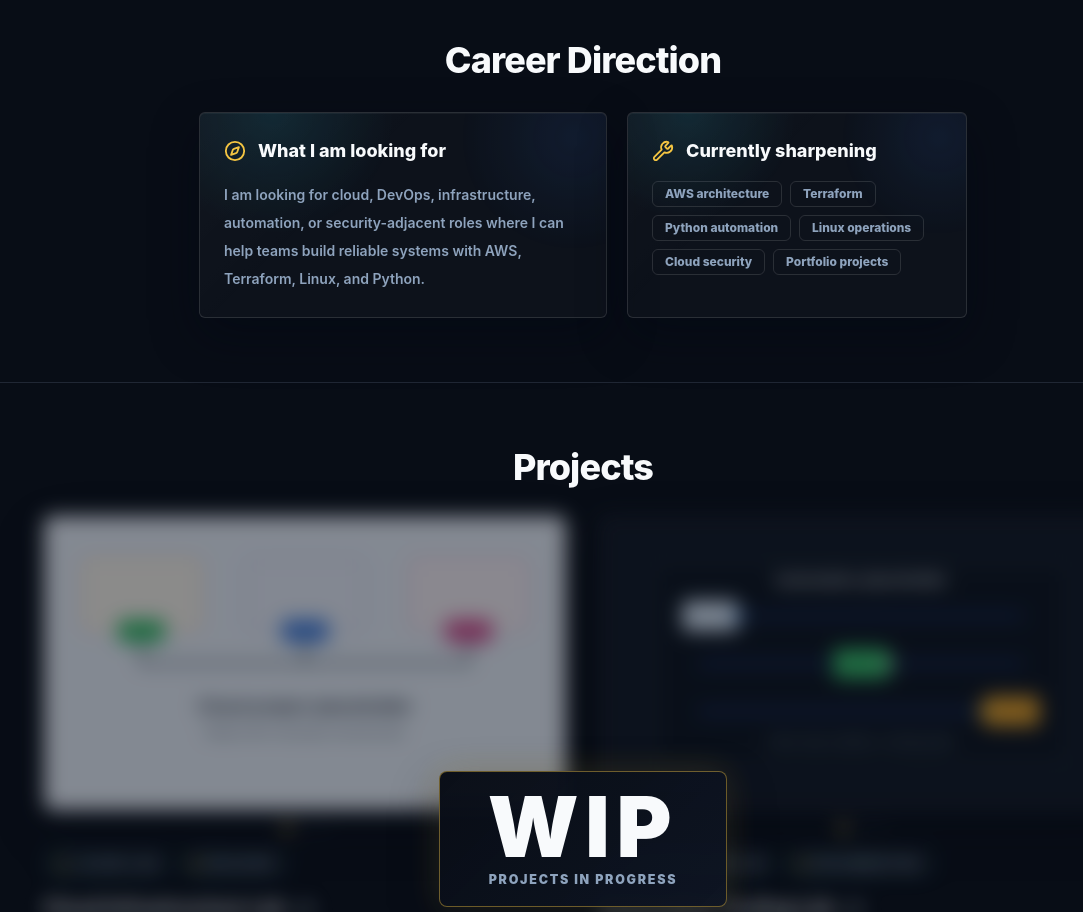
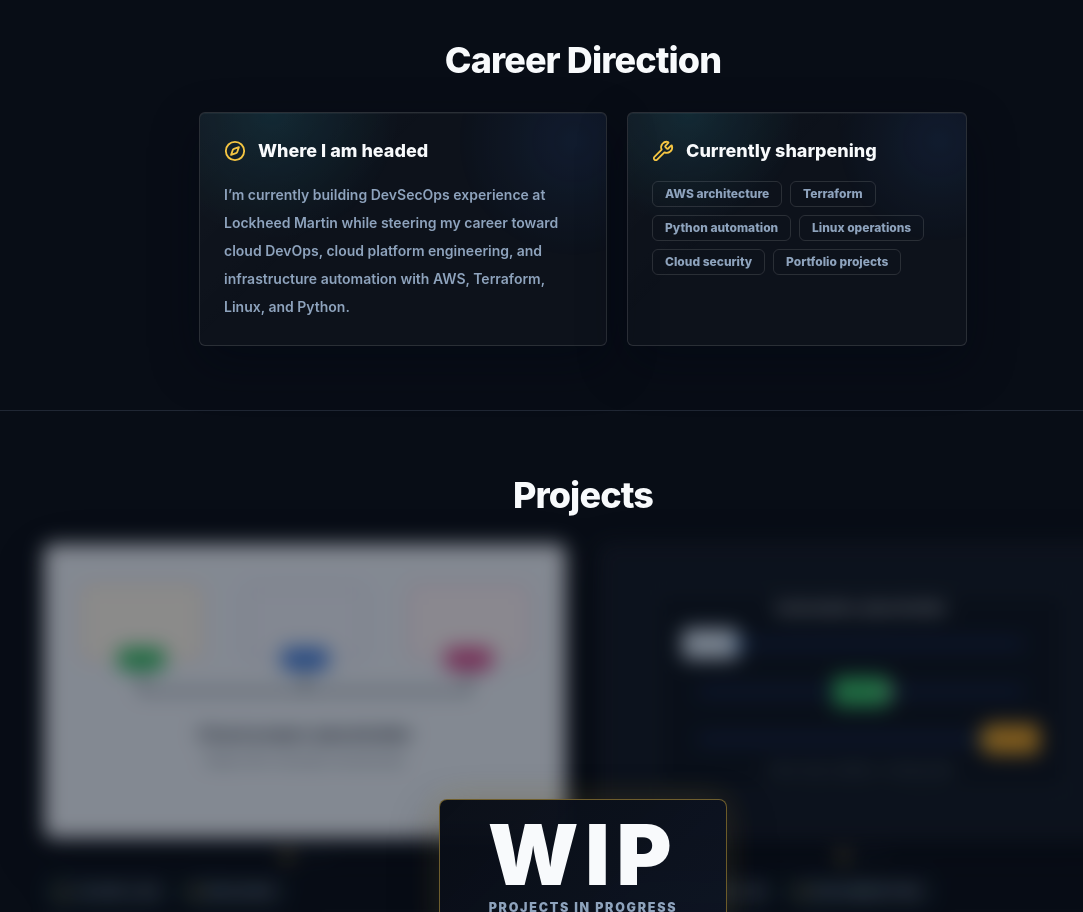
Before and after one commit to dboyza/portfolio-website, a React (Vite) app: page / in a window 1280 px wide. Shown: the part 1400-2312 px from the top of the page, without its empty margins (57-1140 px from the left). Built offline with nearby package versions, Linux system fonts and the light colour scheme.

Commit message:
Reframe career direction around current role

```diff
--- a/src/components/TerminalWindow.tsx
+++ b/src/components/TerminalWindow.tsx
@@ -96,6 +96,7 @@ const TerminalWindow = () => {
     if (normalized === 'career' || normalized === 'looking') {
       return [
         'Career direction:',
+        'Current role: DevSecOps Engineer at Lockheed Martin',
         careerDirection.lookingFor,
         `Currently sharpening: ${careerDirection.currentlyBuilding.join(', ')}`,
       ];
--- a/src/data/portfolio.ts
+++ b/src/data/portfolio.ts
@@ -72,7 +72,7 @@ export const aboutParagraphs = [
 
 export const careerDirection: CareerDirection = {
   lookingFor:
-    'I am looking for cloud, DevOps, infrastructure, automation, or security-adjacent roles where I can help teams build reliable systems with AWS, Terraform, Linux, and Python.',
+    'I’m currently building DevSecOps experience at Lockheed Martin while steering my career toward cloud DevOps, cloud platform engineering, and infrastructure automation with AWS, Terraform, Linux, and Python.',
   currentlyBuilding: [
     'AWS architecture',
     'Terraform',
--- a/src/sections/CareerDirection.tsx
+++ b/src/sections/CareerDirection.tsx
@@ -16,7 +16,7 @@ const CareerDirection = () => {
             <div className="flex items-center gap-3 text-gold-500">
               <Compass size={22} />
               <h3 className="text-lg font-extrabold text-slate-100">
-                What I am looking for
+                Where I am headed
               </h3>
             </div>
             <p className="mt-4 text-sm font-semibold leading-7 text-slate-400">
```
